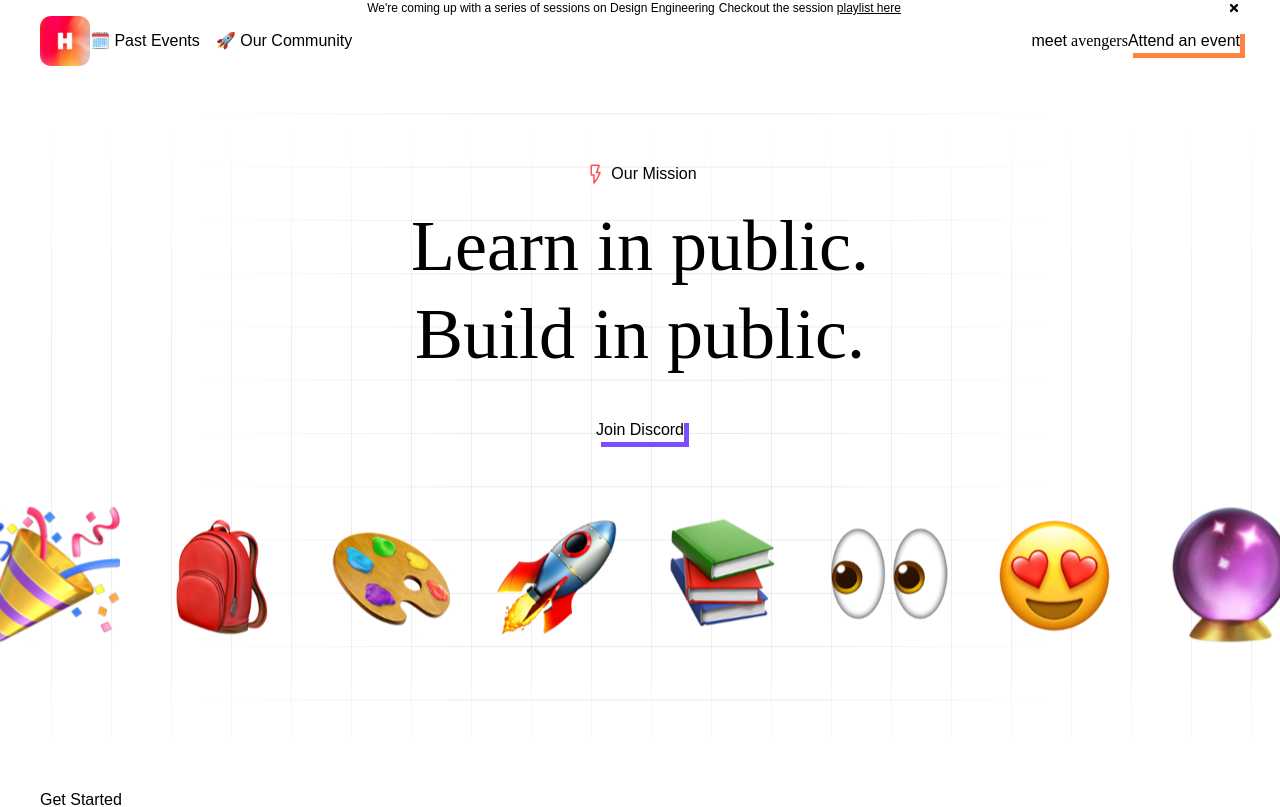
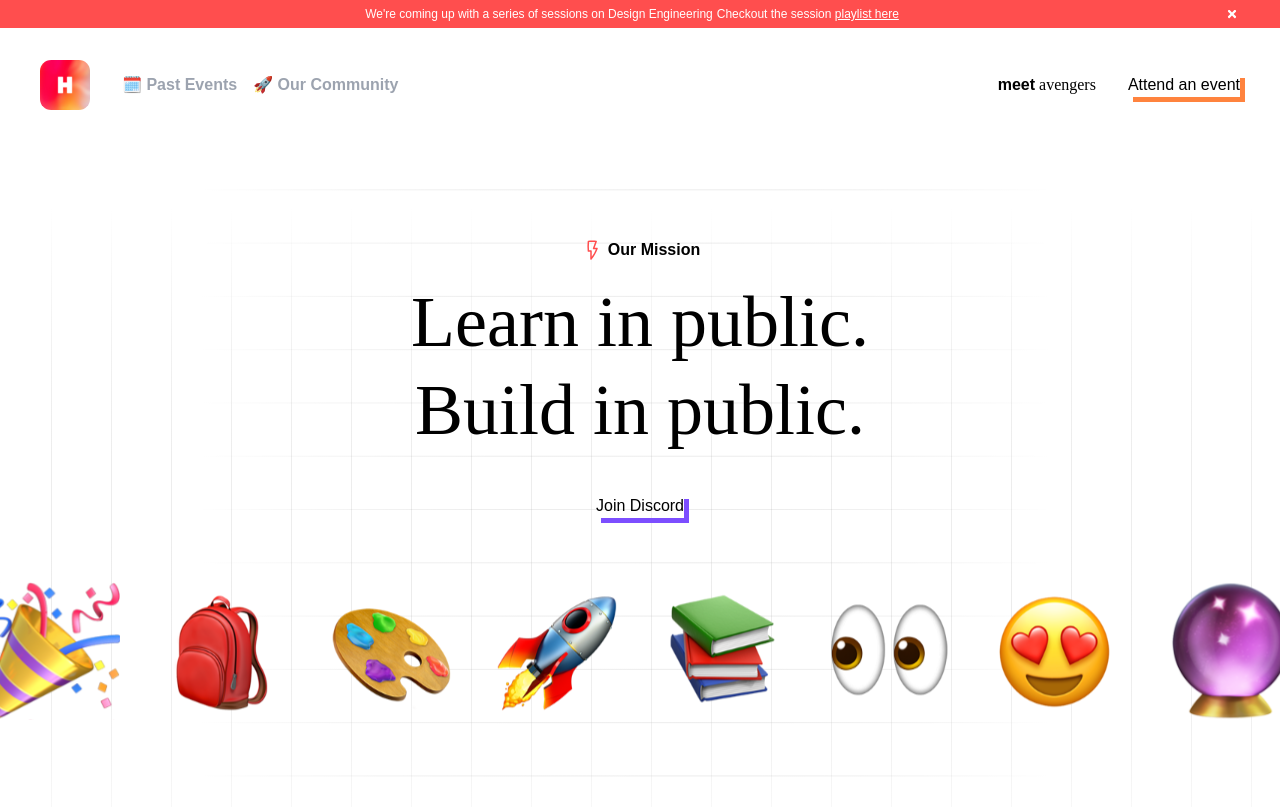
Before and after one commit to hekors/website, a Next.js app: page / in a window 1280 px wide. Shown: the top 807 px of the page. Built offline with nearby package versions, Linux system fonts and the light colour scheme; no server answers.

Commit message:
fix(cinfig): tailwindcss configured

```diff
--- a/tailwind.config.js
+++ b/tailwind.config.js
@@ -2,15 +2,15 @@
 module.exports = {
   content: [
     "./pages/**/*.{js,ts,jsx,tsx}",
-    "./components/**/*.{js,ts,jsx,tsx}",
+    "./common/components/**/*.{js,ts,jsx,tsx}",
   ],
   theme: {
     extend: {
-      "fontFamily": {
+      fontFamily: {
         "product-manrope": ["Manrope", "sans-serif"],
-        "product-bungee": ["Bungee", "cursive"]
+        "product-bungee": ["Bungee", "cursive"],
       },
-      "colors": {
+      colors: {
         "product-red": "#FF4E4E",
         "product-pink": "#FF008A",
         "product-orange": "#FF833E",
@@ -19,9 +19,9 @@
         "product-teal": "#12C0AB",
         "product-yellow": "#FFB800",
         "product-blue": "#4E95FF",
-        "product-brown": "#231C18"
-      }
+        "product-brown": "#231C18",
+      },
     },
   },
   plugins: [],
-}
+};
```
